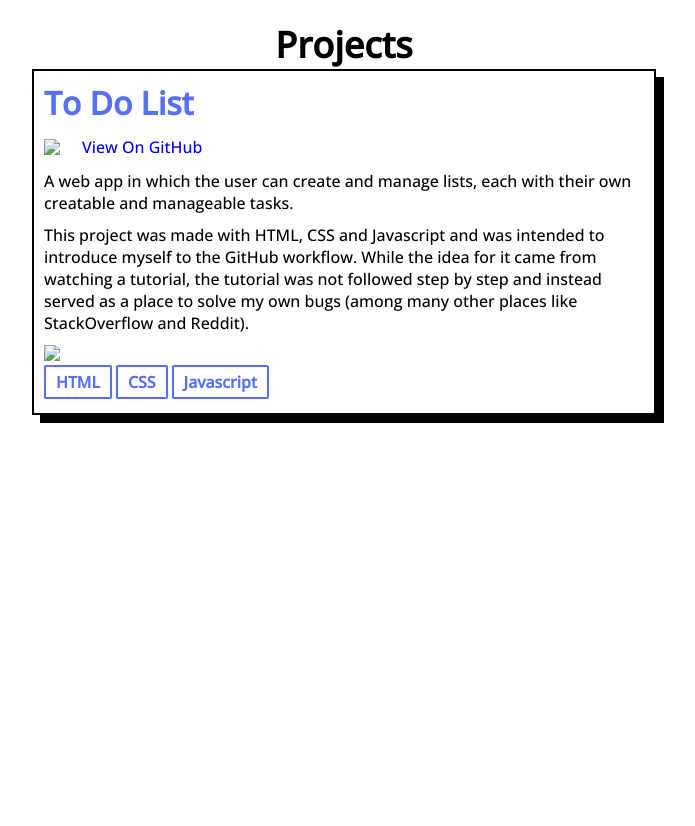
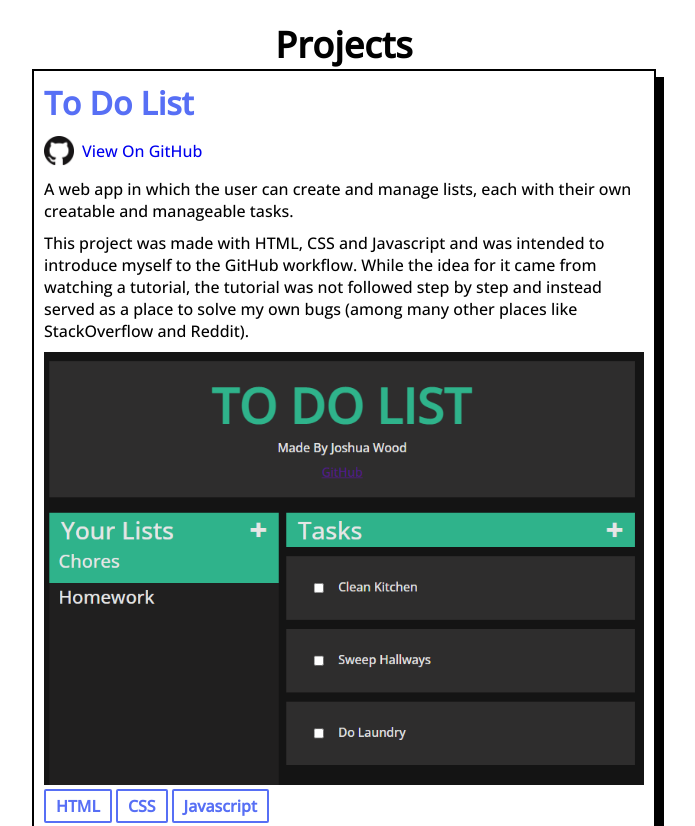
Before and after one commit to joshmwood/portfolio, a plain HTML site: page index.html in a window 1280 px wide. Shown: the part 920-1746 px from the top of the page, without its empty margins (296-991 px from the left). Drawn offline with nearby package versions, Linux system fonts and the light colour scheme; the site is published under a folder, as on GitHub Pages, so addresses that start at the root find nothing.

Commit message:
fix relative paths

```diff
--- a/index.html
+++ b/index.html
@@ -23,10 +23,10 @@
 
         <div class="project">
             <h3 class="project-heading">To Do List</h3>
-            <div class="github-link"><a href="https://github.com/joshmwood/todo-list" target='_blank'><img class="github-project-link" src="/img/GitHub-Mark-64px.png">View On GitHub</a></div>
+            <div class="github-link"><a href="https://github.com/joshmwood/todo-list" target='_blank'><img class="github-project-link" src="img/GitHub-Mark-64px.png">View On GitHub</a></div>
             <p>A web app in which the user can create and manage lists, each with their own creatable and manageable tasks. </p>
             <p> This project was made with HTML, CSS and Javascript and was intended to introduce myself to the GitHub workflow. While the idea for it came from watching a tutorial, the tutorial was not followed step by step and instead served as a place to solve my own bugs (among many other places like StackOverflow and Reddit).</p>
-            <img class="project-image" src="/img/todo.png">
+            <img class="project-image" src="img/todo.png">
             <div class="tech-stack">
                 <span class="tech-used">HTML</span><span class="tech-used">CSS</span><span class="tech-used">Javascript</span>
             </div>
```
